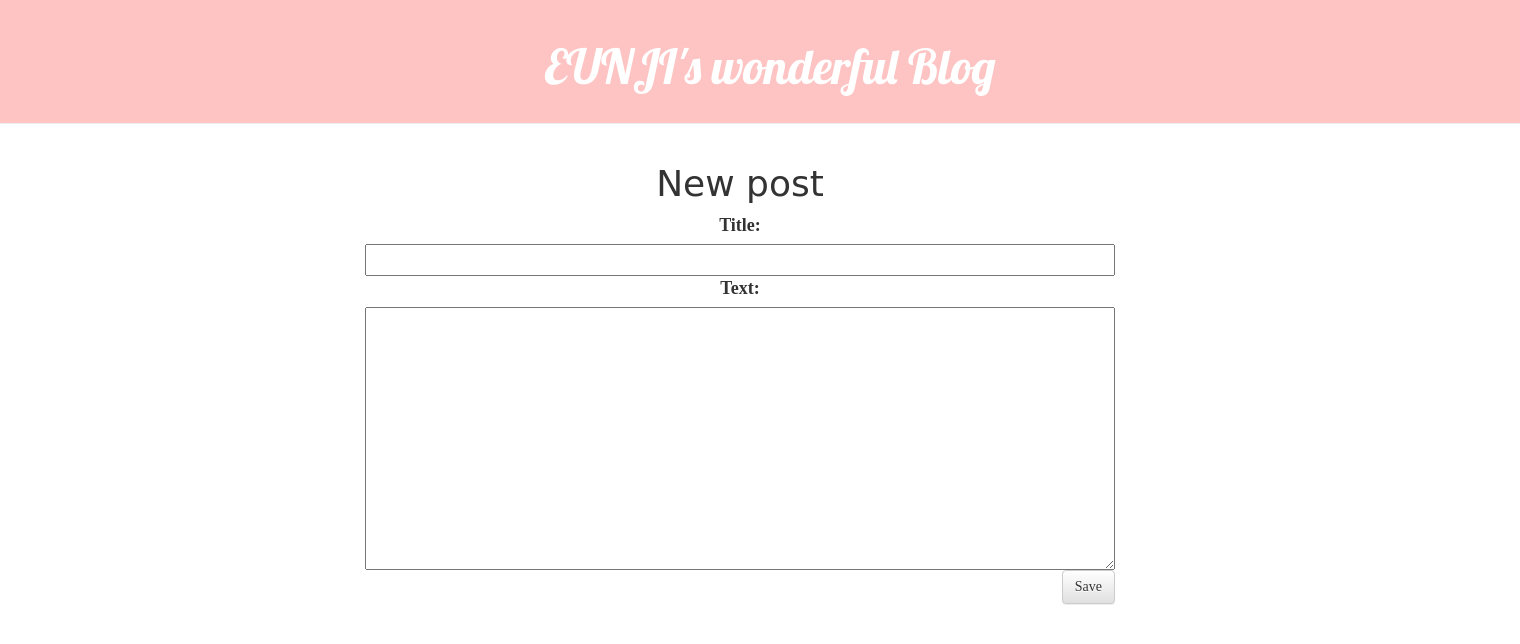
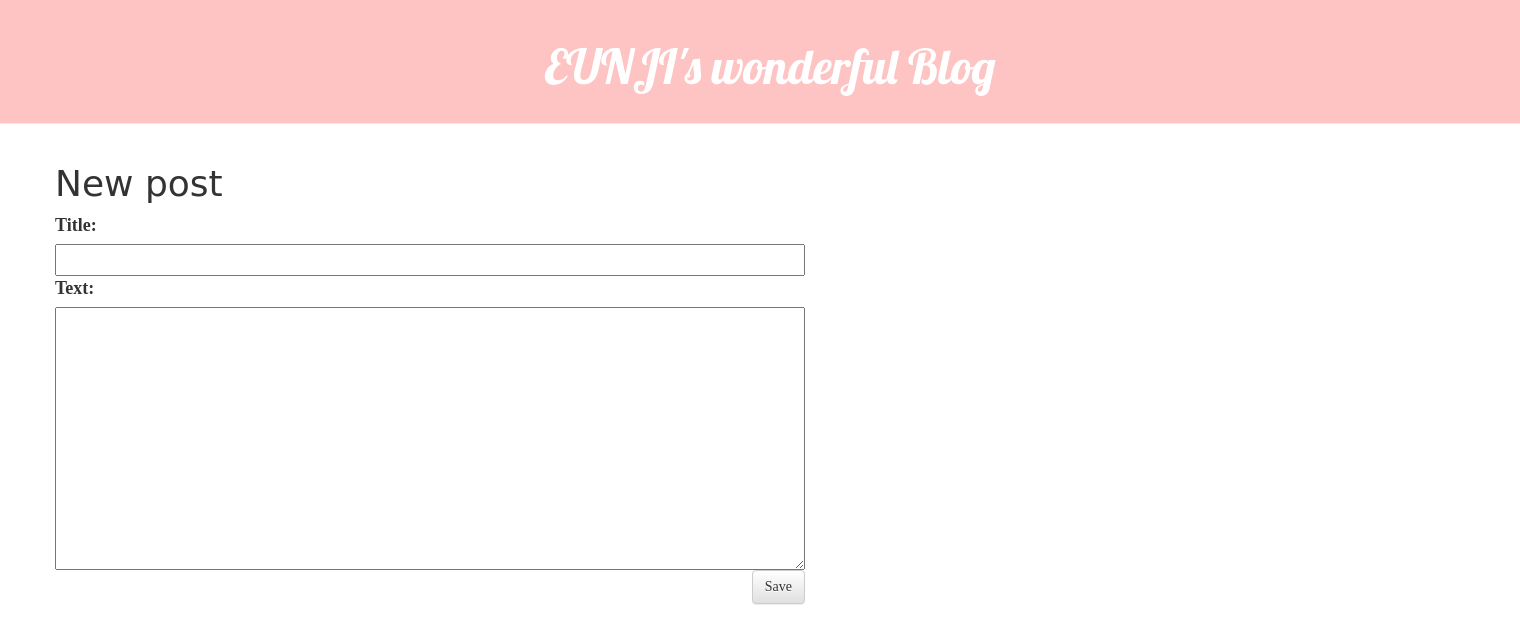
Before and after one commit to eunjizzang97/my-first-blog, a Django app: template blog/templates/blog/post_edit.html in a window 1520 px wide. Shown: the top 644 px of the page. Run offline with Django 3.2, Linux system fonts and the light colour scheme; the template is opened without the code that fills it: values that come from a table or form of the project are taken from there, others are empty; some libraries are stand-ins or nearby versions.

Commit message:
CSS modify 0918.

```diff
--- a/blog/static/css/blog.css
+++ b/blog/static/css/blog.css
@@ -19,8 +19,7 @@ h1 a {
 .content {
 	font-family: 'Haan YGodic 230';
 	font-size: 18px;
-	margin-left: 350px;
-	text-align: center;
+	margin-left: 40px;
 }
 
 h1, h2, h3, h4 {
```
